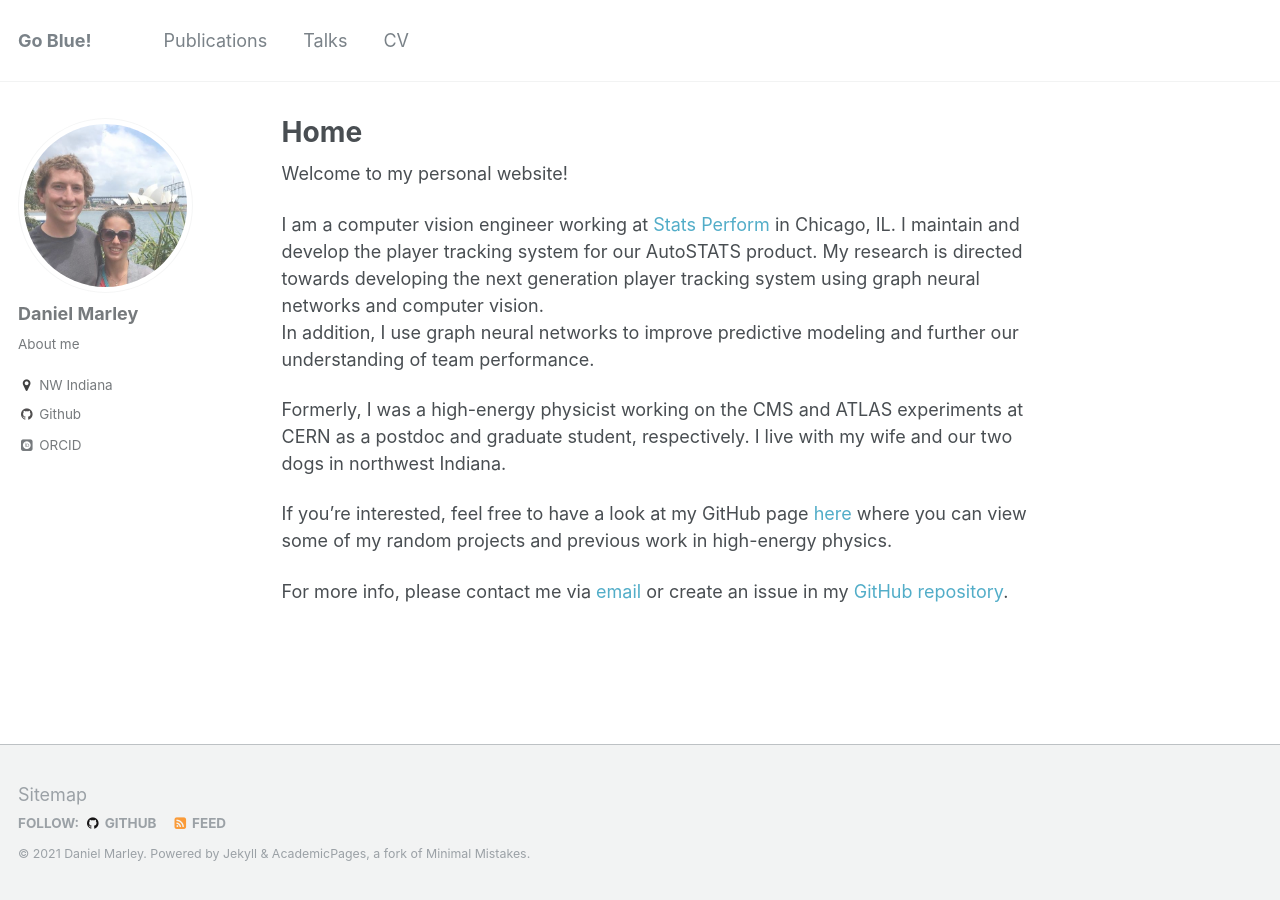
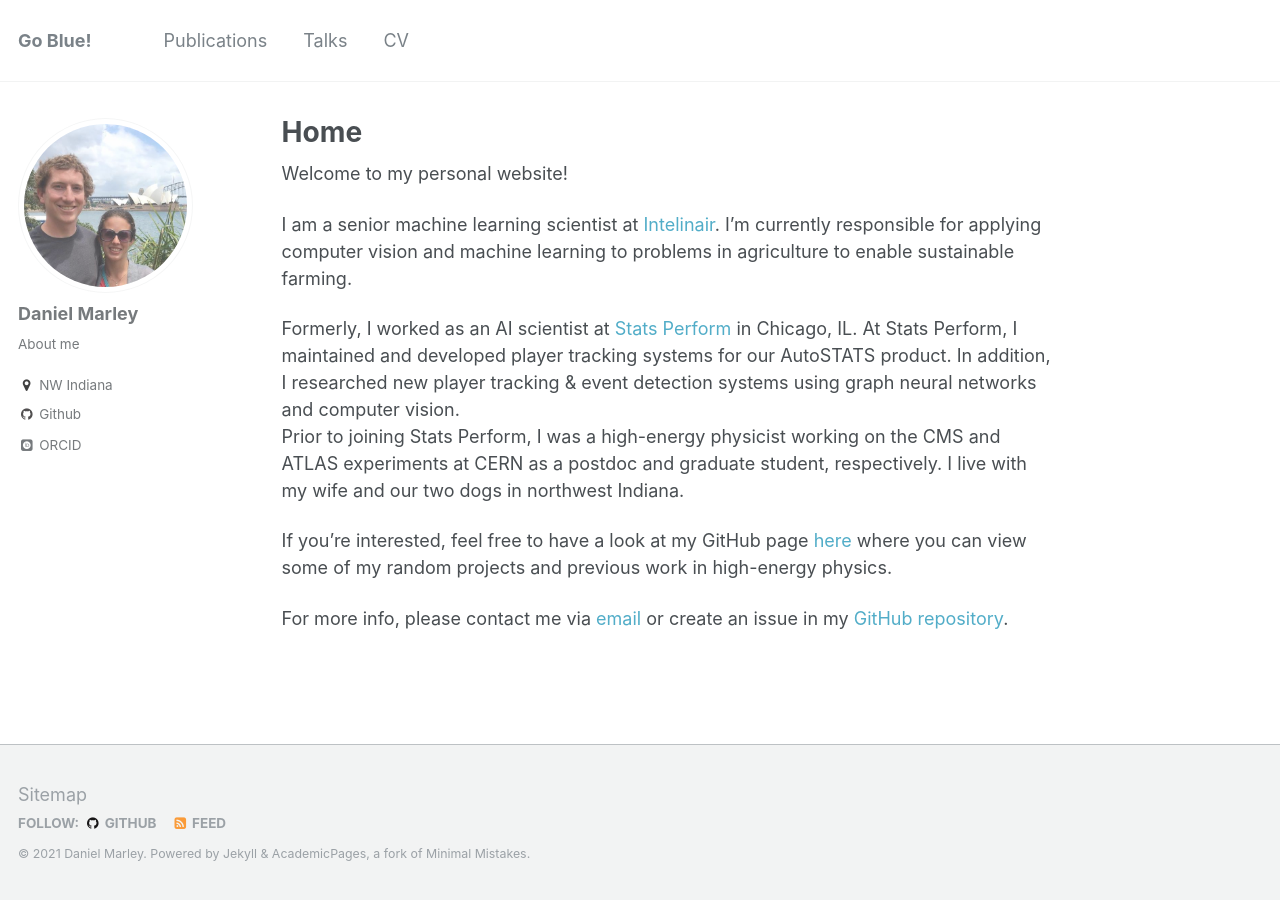
Before and after one commit to demarley/demarley.github.io, a Jekyll site: the page built from _pages/about.md, in a window 1280 px wide. Built offline with Jekyll 4.4.1, drawn with Linux system fonts in a browser that asks for light colours; some web fonts are replaced.

Commit message:
Update about.md

```diff
--- a/_pages/about.md
+++ b/_pages/about.md
@@ -9,12 +9,13 @@ redirect_from:
 
 Welcome to my personal website!
 
-I am a computer vision engineer working at [Stats Perform](https://www.statsperform.com/artificial-intelligence/) in Chicago, IL.
-I maintain and develop the player tracking system for our AutoSTATS product.
-My research is directed towards developing the next generation player tracking system using graph neural networks and computer vision.
-In addition, I use graph neural networks to improve predictive modeling and further our understanding of team performance.
+I am a senior machine learning scientist at [Intelinair](https://www.intelinair.com/).
+I'm currently responsible for applying computer vision and machine learning to problems in agriculture to enable sustainable farming.
 
-Formerly, I was a high-energy physicist working on the CMS and ATLAS experiments at CERN as a postdoc and graduate student, respectively.
+Formerly, I worked as an AI scientist at [Stats Perform](https://www.statsperform.com/artificial-intelligence/) in Chicago, IL.
+At Stats Perform, I maintained and developed player tracking systems for our AutoSTATS product.
+In addition, I researched new player tracking & event detection systems using graph neural networks and computer vision.
+Prior to joining Stats Perform, I was a high-energy physicist working on the CMS and ATLAS experiments at CERN as a postdoc and graduate student, respectively.
 I live with my wife and our two dogs in northwest Indiana.
 
 If you're interested, feel free to have a look at my GitHub page
```
